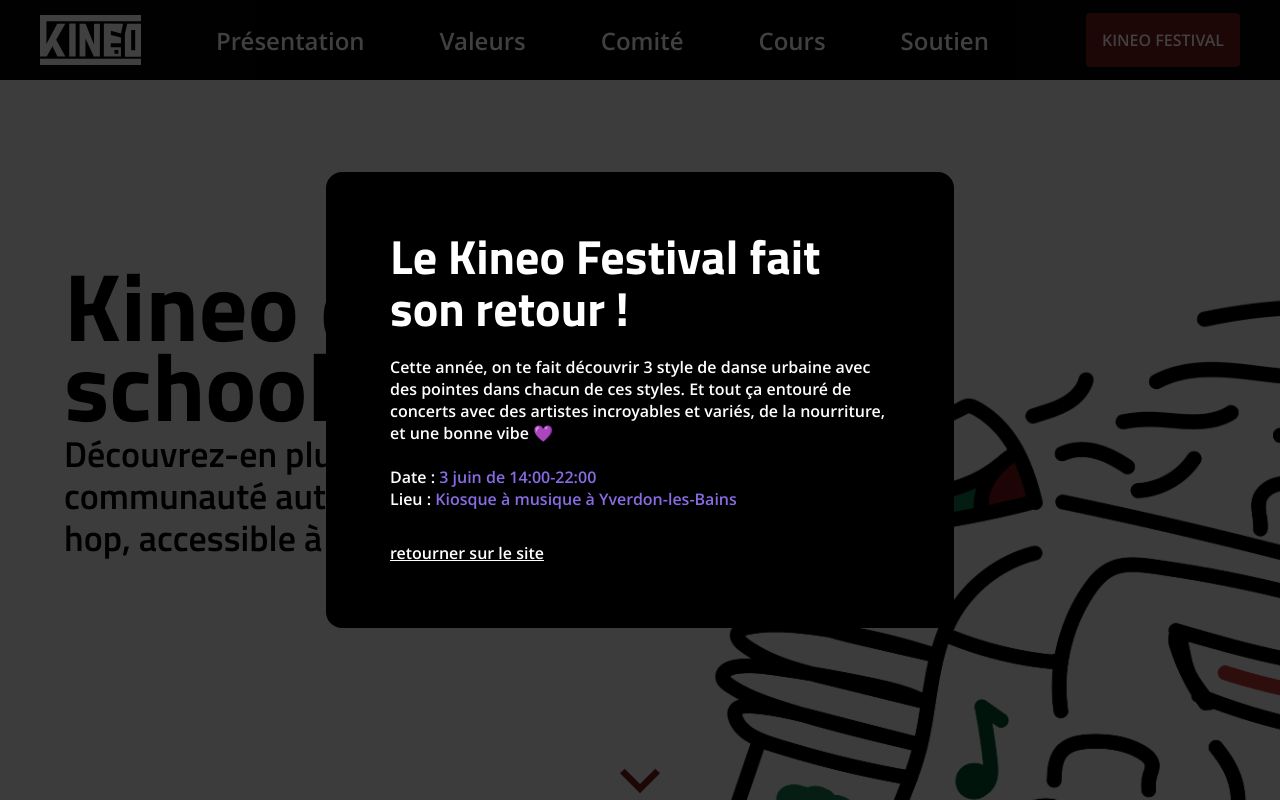
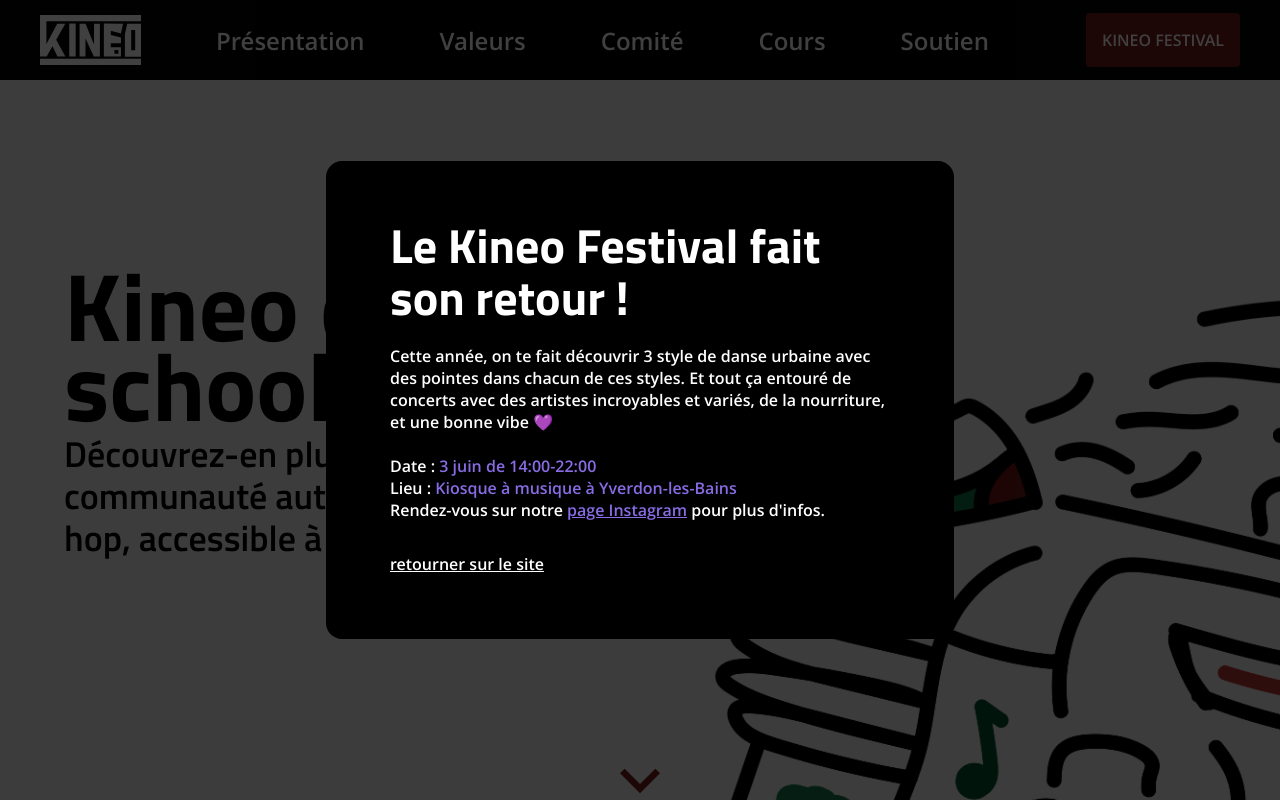
Before and after one commit to JoFlucki/kineo-website, a PHP site: page / in a window 1280 px wide. Run offline with PHP 8.4, Linux system fonts and the light colour scheme.

Commit message:
Update modal.php

```diff
--- a/components/modal.php
+++ b/components/modal.php
@@ -12,6 +12,8 @@
                 Date : <span style="color:#886ce4;">3 juin de 14:00-22:00</span>
                 <br>
                 Lieu : <span style="color:#886ce4;">Kiosque à musique à Yverdon-les-Bains</span>
+                <br>
+                Rendez-vous sur notre <a style="color:#886ce4;" href="https://www.instagram.com/kineo_danceschool/"> page Instagram</a> pour plus d'infos.
             </div>
             <div id="close-button">retourner sur le site</div>
         </div>
```
